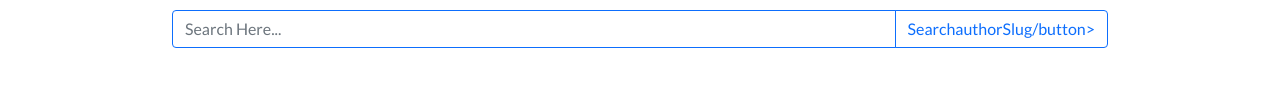
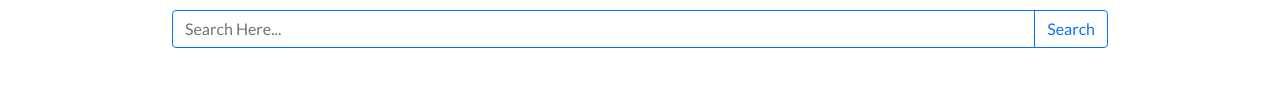
Before and after one commit to nmkhans/storify, a plain HTML site: page index.html in a window 1280 px wide. Both pictures are taken after a click on the element 1103 px from the left and 49 px from the top of the page. Shown: the part 189-289 px from the top of the page. Drawn offline with nearby package versions, Linux system fonts and the light colour scheme.

Commit message:
button updated

```diff
--- a/index.html
+++ b/index.html
@@ -82,7 +82,7 @@
                         <h3 class="off_search_title">Search Your Favourate Product</h3>
                         <div class="input-group w-75 m-auto mb-3">
                             <input type="text" id="search_bar" class="form-control border-primary" list="datalistOptions" placeholder="Search Here..." aria-label="Recipient's username" aria-describedby="search_btn">
-                            <button class="btn btn-outline-primary" type="button" id="search_btn">SearchauthorSlug/button>
+                            <button class="btn btn-outline-primary" type="button" id="search_btn">Search</button>
                         </div>
                         <datalist id="datalistOptions">
                         <option value="men's clothing">
```
